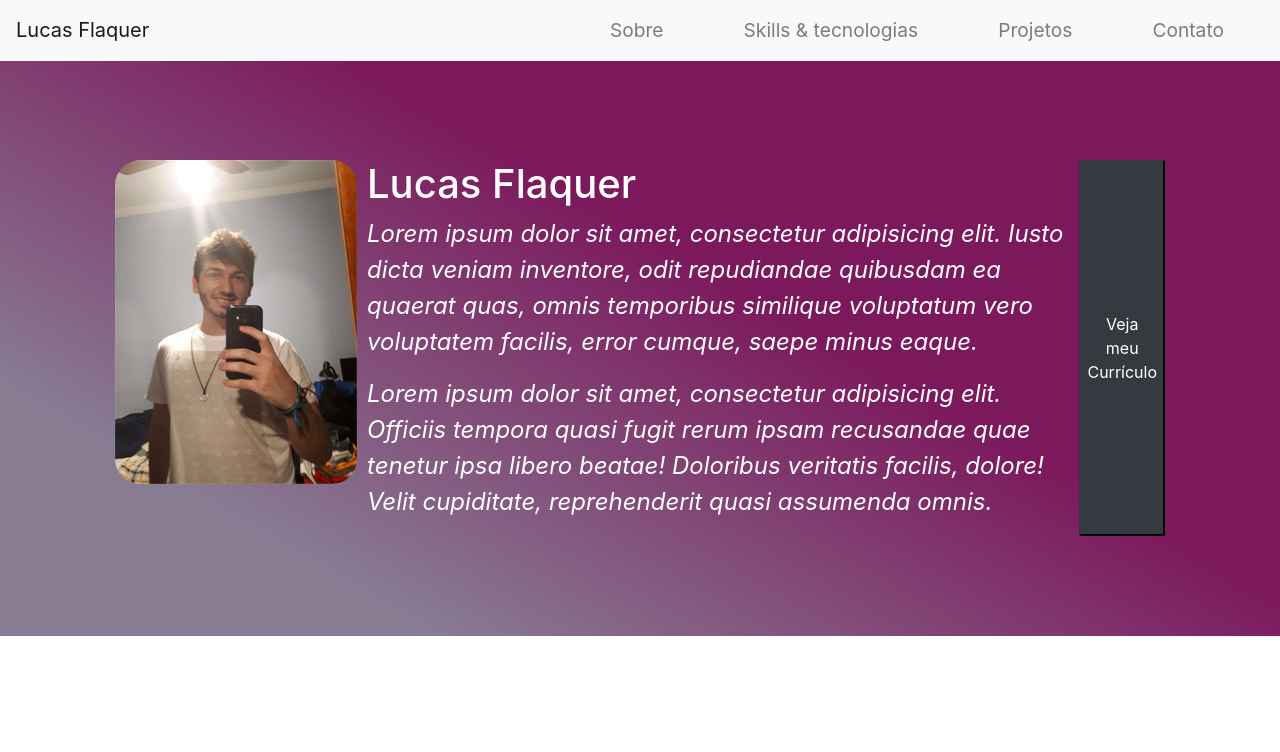
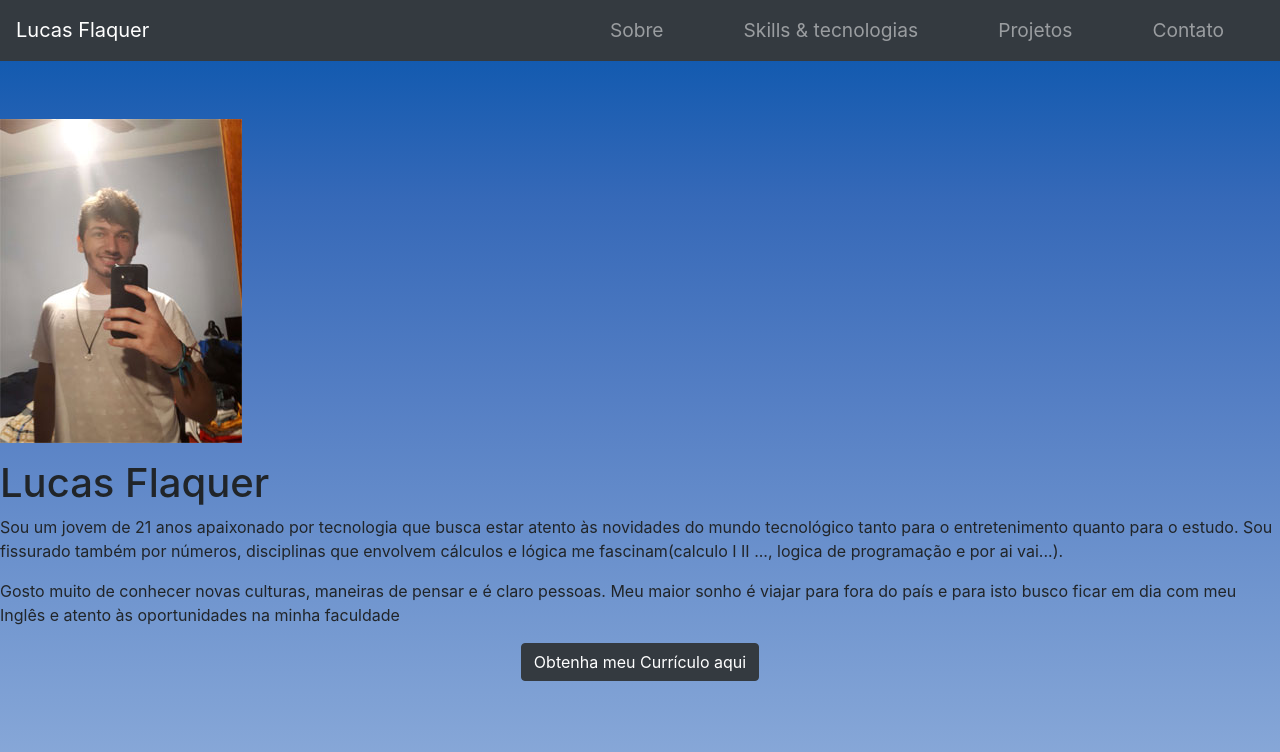
Before and after one commit to LucasFlaquer/myPortifolio, a plain HTML site: page index.html in a window 1280 px wide. Drawn offline with Linux system fonts and the light colour scheme.

Commit message:
estruturacao com flex

```diff
--- a/css/main.css
+++ b/css/main.css
@@ -1,48 +1,14 @@
-.header {
-	margin-bottom: 60px;
-}
-
 .nav-item {
 	margin: auto 40px;
 	font-size: 1.2rem;
 }
 
+/*SECTION--MAIN*/
 .main {
-/*	position: relative;*/
-	padding: 100px;
-	/*min-height: 703px;*/
-	background: rgb(136,124,147);
-	background: -webkit-linear-gradient(300deg, rgba(136,124,147,1) 19%, rgba(124,25,93,1) 59%);
-	background: -o-linear-gradient(300deg, rgba(136,124,147,1) 19%, rgba(124,25,93,1) 59%);
-	background: linear-gradient(30deg, rgba(136,124,147,1) 19%, rgba(124,25,93,1) 59%);
-
+	display: flex;
+	justify-content: center;
+	align-items: center;
+	flex-direction: column;
+	height: 100vh;
+	background-image: linear-gradient(to top, #8dacda, #7196cf, #557fc4, #3669b8, #0454ac);
 }
-
-.intro {
-	display: flex;
-	justify-content: space-between;
-}
-
-.intro--image {
-	margin-right: 10px;
-}
-
-.main--title {
-	color: #fff;
-	//escoler uma fonte
-}
-/*.figure {
-	position: absolute;
-	top: 25%;
-	left: 25%;
-}*/
-.image {
-	border-radius: 25px;
-}
-
-.main-description {
-	font-size: 1.5rem;
-	display: inline-block;
-	color: #fff;
-	font-style: italic;
-}
--- a/index.html
+++ b/index.html
@@ -11,7 +11,7 @@
 </head>
 <body>
 	<header class="header">
-		<nav class="navbar navbar-light bg-light fixed-top ">
+		<nav class="navbar navbar-dark bg-dark fixed-top ">
 			<a href="#" class="navbar-brand ">Lucas Flaquer</a>
 
 			<ul class="navbar-nav flex-row">
@@ -24,36 +24,44 @@
 	</header>
 
 	<section class="main">
-		<div class="container">
 
-			<div class="intro">
-
-					<div class="intro--image">
+		<div class="main--box">
 			<figure class="figure">
 				<img class="image" src="img/perfil.jpg" alt="">
 			</figure>
-					</div>
-
-				<div class="intro--text">
+			<div class="main--description">
 				<h1 class="main--title">Lucas Flaquer</h1>
 				<p class="main-description">
-						Lorem ipsum dolor sit amet, consectetur adipisicing elit. Iusto dicta veniam inventore, odit repudiandae quibusdam ea quaerat quas, omnis temporibus similique voluptatum vero voluptatem facilis, error cumque, saepe minus eaque.
+					Sou um jovem de 21 anos apaixonado por tecnologia que busca estar atento às novidades do mundo tecnológico tanto para o entretenimento quanto para o estudo. Sou fissurado também por números,
+					disciplinas que envolvem cálculos e lógica me fascinam(calculo I II ..., logica de programação e por ai vai...).
 				</p>
 				<p class="main-description">
-						Lorem ipsum dolor sit amet, consectetur adipisicing elit. Officiis tempora quasi fugit rerum ipsam recusandae quae tenetur ipsa libero beatae! Doloribus veritatis facilis, dolore! Velit cupiditate, reprehenderit quasi assumenda omnis.
+					Gosto muito de conhecer novas culturas, maneiras de pensar e é claro pessoas. Meu maior sonho é viajar para fora do país e para isto busco ficar em dia com meu Inglês e atento às oportunidades na minha faculdade
 				</p>
 			</div>
 
-				<button class="bnt btn-dark">Veja meu Currículo</button>
 		</div>
+		<a class="btn btn-dark" href="#">Obtenha meu Currículo aqui</a>
 
-	</div>
+
 
 	</section>
 </body>
 </html>
 
-<!-- [descricao]>>>> Sou um jovem de 21 anos apaixonado por tecnologia que busca estar atento às novidades do mundo tecnológico tanto para o entretenimento quanto para o estudo.
-sou fissurado também por números, disciplinas que envolvem cálculos e lógica me fascinam(calculo I II ..., logica de programação e por ai vai...).
+
+
+<!-- <div class="main--box">
+
+			<div class="intro--text">
+				<h1 class="main--title">Lucas Flaquer</h1>
+				<p class="main-description">
+					Sou um jovem de 21 anos apaixonado por tecnologia que busca estar atento às novidades do mundo tecnológico tanto para o entretenimento quanto para o estudo. Sou fissurado também por números,
+					disciplinas que envolvem cálculos e lógica me fascinam(calculo I II ..., logica de programação e por ai vai...).
+				</p>
+				<p class="main-description">
 					Gosto muito de conhecer novas culturas, maneiras de pensar e é claro pessoas. Meu maior sonho é viajar para fora do país e para isto busco ficar em dia com meu Inglês e atento às oportunidades na minha faculdade
- -->
+				</p>
+			</div>
+		</div>
+		<button class="bnt btn-dark">Download do Currículo</button> </div> -->
```
Lines whose indentation alone changed are shown as unchanged.
